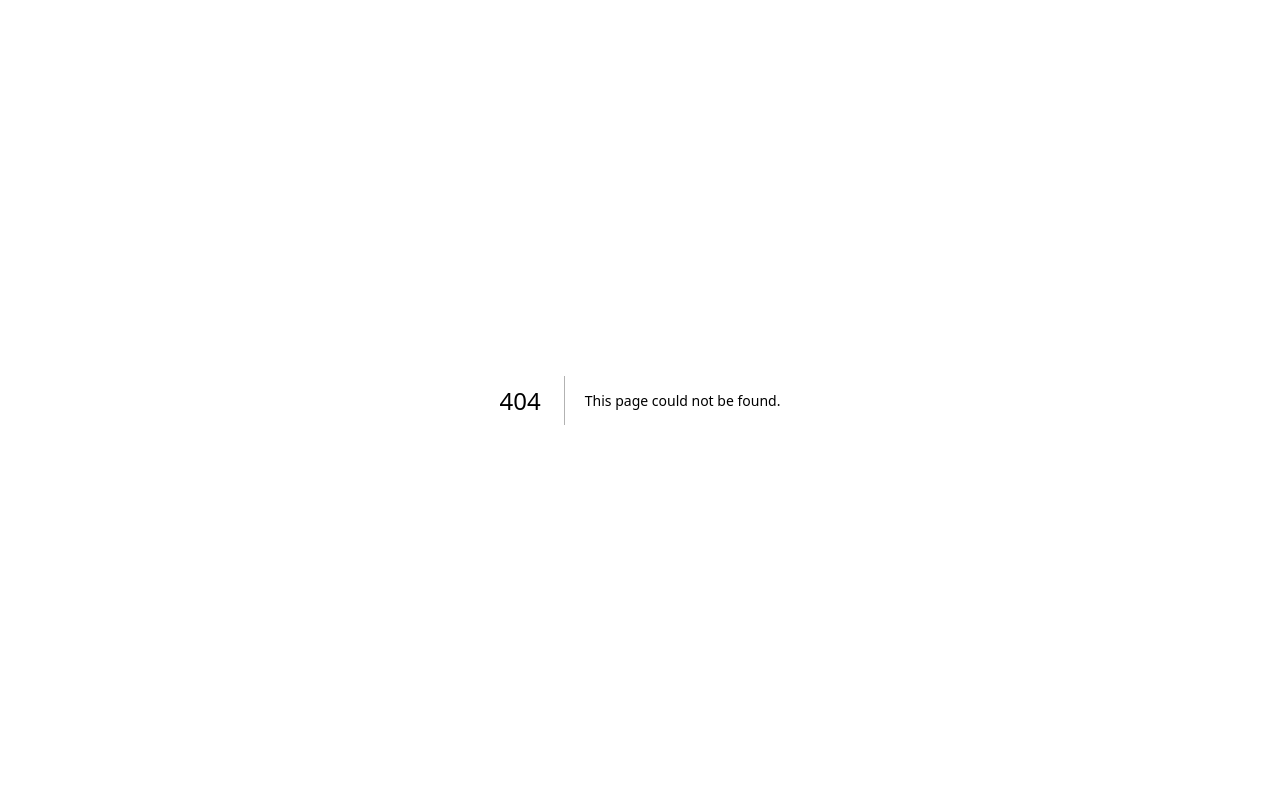
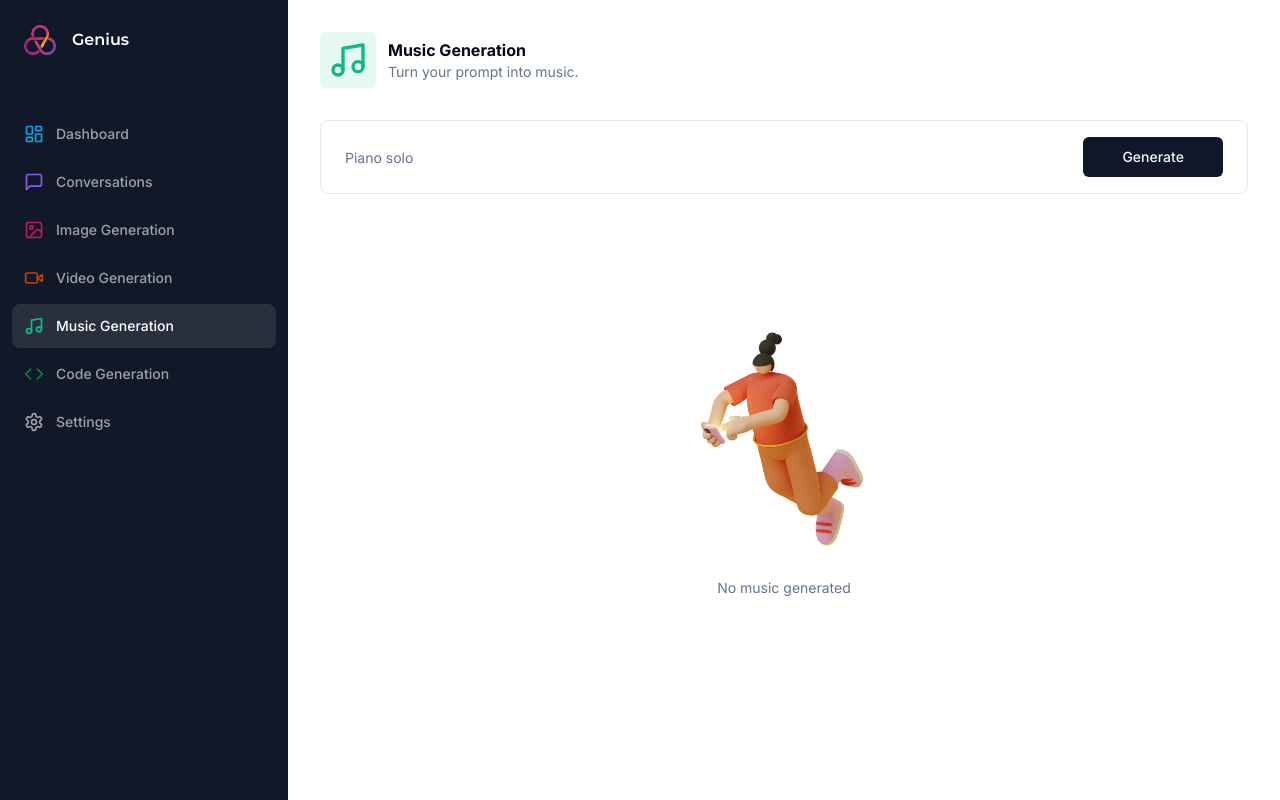
Before and after one commit to yuri12344/ai-saas, a Next.js app: page /music in a window 1280 px wide. Before the commit this address had no page. Built offline with nearby package versions, Linux system fonts and the light colour scheme.

Commit message:
feat: add music generation with replicate ai

```diff
--- /dev/null
+++ b/app/(dashboard)/(routes)/music/constants.ts
@@ -0,0 +1,7 @@
+import * as z from "zod";
+
+export const formSchema = z.object({
+    prompt: z.string().min(1, {
+        message: "Music prompt is required"
+    }),
+})
--- /dev/null
+++ b/app/(dashboard)/(routes)/music/page.tsx
@@ -0,0 +1,115 @@
+"use client";
+
+import axios from "axios";
+import * as z from "zod";
+import { Music } from "lucide-react"
+import { useForm } from "react-hook-form"
+import { zodResolver } from "@hookform/resolvers/zod"
+import { useRouter } from "next/navigation"
+import { useState } from "react";
+
+import { Heading } from "@/components/heading"
+import {
+    Form,
+    FormControl,
+    FormField,
+    FormItem,
+} from "@/components/ui/form"
+import { Button } from "@/components/ui/button"
+import { Input } from "@/components/ui/input"
+import { Empty } from "@/components/empty";
+import { Loader } from "@/components/loader";
+
+import { formSchema } from "./constants";
+
+const MusicPage = () => {
+    const router = useRouter();
+    const [music, setMusic] = useState<string>()
+
+    const form = useForm<z.infer<typeof formSchema>>({
+        resolver: zodResolver(formSchema),
+        defaultValues: {
+            prompt: "",
+        }
+    })
+
+    const isLoading = form.formState.isSubmitting;
+
+    const onSubmit = async (values: z.infer<typeof formSchema>) => {
+        try {
+            setMusic(undefined);
+
+            const response = await axios.post("/api/music", values)
+
+            setMusic(response.data.audio)
+
+            form.reset()
+        } catch (error: any) {
+            // TODO: Open Pro Modal
+            console.log("[CONVERSATION_ERROR] ", error)
+        } finally {
+            router.refresh();
+        }
+    }
+
+    return (
+        <div>
+            <Heading
+                title="Music Generation"
+                description="Turn your prompt into music."
+                Icon={Music}
+                iconColor="text-emerald-500"
+                bgColor="bg-emerald-500/10"
+            />
+            <div className="px-4 lg:px-8">
+                <div>
+                    <Form {...form}>
+                        <form
+                            onSubmit={form.handleSubmit(onSubmit)}
+                            className="rounded-lg border w-full p-4 px-3 md:px-6
+                            focus-withing:shadow-sm grid grid-cols-12 gap-2"
+                        >
+                            <FormField
+                                name="prompt"
+                                render={({ field }) => (
+                                    <FormItem className="col-span-12 lg:col-span-10">
+                                        <FormControl className="m-0 p-0">
+                                            <Input className="border-0 outline-none focus-visible:ring-0 focus-visible:ring-transparent"
+                                            disabled={isLoading}
+                                            id="prompt"
+                                            placeholder="Piano solo"
+                                            {...field}
+                                            />
+                                        </FormControl>
+                                    </FormItem>
+                                )}
+                            />
+                            <Button className="col-span-12 lg:col-span-2 w-full"
+                            disabled={isLoading}>
+                                Generate
+                            </Button>
+                        </form>
+                    </Form>
+                </div>
+                <div className="space-y-4 mt-4">
+                    {isLoading && (
+                        <div className="p-8 rounded-lg w-full flex items-center justify-center bg-muted">
+                            <Loader />
+                        </div>
+                    )}
+
+                    {!music && !isLoading &&  (
+                        <Empty label="No music generated"/>
+                    )}
+                    {music && (
+                        <audio controls className="w-full mt-8">
+                            <source src={music} />
+                        </audio>
+                    )}
+                </div>
+            </div>
+        </div>
+    )
+}
+
+export default MusicPage
--- /dev/null
+++ b/app/api/music/route.tsx
@@ -0,0 +1,40 @@
+import { auth } from "@clerk/nextjs"
+import { NextResponse } from "next/server"
+import Replicate from "replicate"
+
+const replicate = new Replicate({
+    auth: process.env.REPLICATE_API_KEY!
+})
+
+export async function POST(
+    req: Request
+) {
+    try {
+        const { userId } = auth()
+        const body = await req.json()
+        const { prompt } = body
+
+        if (!userId) {
+            return new NextResponse("Unauthorized", { status: 401 })
+        }
+
+        if (!prompt) {
+            return new NextResponse("Messages are required", { status: 400 })
+        }
+
+        const response = await replicate.run(
+            "riffusion/riffusion:8cf61ea6c56afd61d8f5b9ffd14d7c216c0a93844ce2d82ac1c9ecc9c7f24e05",
+            {
+              input: {
+                prompt_a: prompt,
+              }
+            }
+          );
+
+        return NextResponse.json(response)
+
+    } catch (error) {
+        console.log("[MUSIC_ERROR] ", error)
+        return new NextResponse("Internal error", { status: 500});
+    }
+}
--- a/package.json
+++ b/package.json
@@ -33,6 +33,7 @@
     "react-dom": "18.2.0",
     "react-hook-form": "^7.45.2",
     "react-markdown": "^8.0.7",
+    "replicate": "^0.13.0",
     "tailwind-merge": "^1.14.0",
     "tailwindcss": "3.3.3",
     "tailwindcss-animate": "^1.0.6",
```
Also changed, not shown: 1 other file (tests, documents, lock files or other folders).
